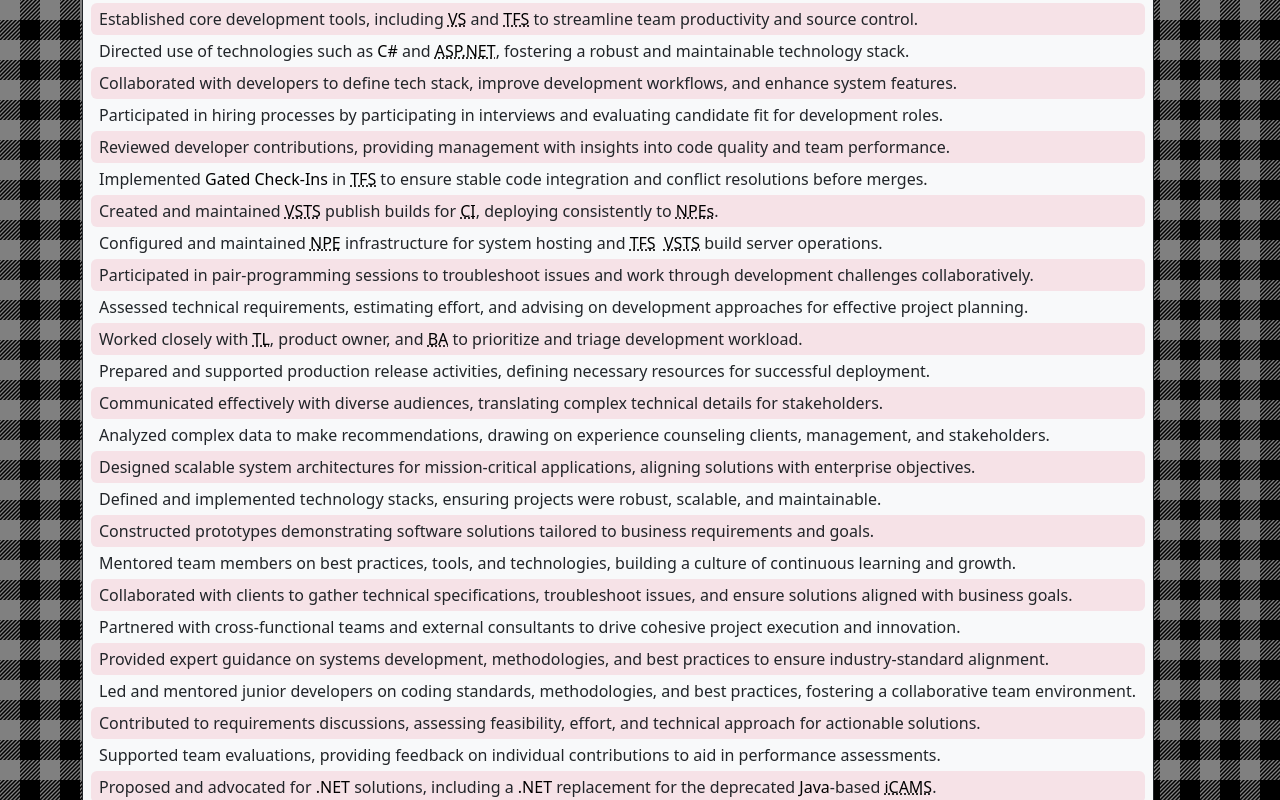
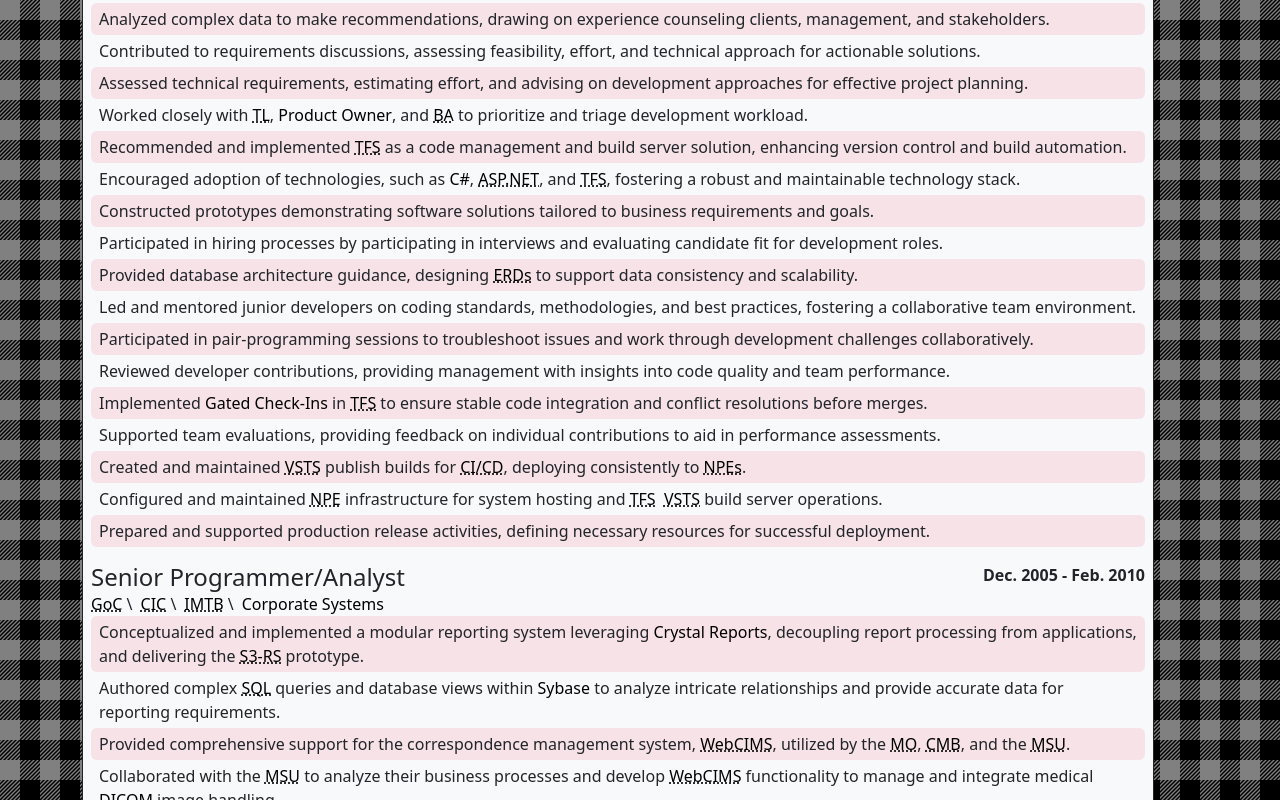
Before and after one commit to Scott-D-Hodgson/cv, a Vue app: page / in a window 1280 px wide. Shown: the part 1400-2200 px from the top of the page. Built offline with nearby package versions, Linux system fonts and the light colour scheme; some icons are missing.

Commit message:
Updated Senior Developer

```diff
--- a/src/components/cv/employment/SeniorDeveloper.vue
+++ b/src/components/cv/employment/SeniorDeveloper.vue
@@ -12,131 +12,162 @@
         from="Feb. 2010"
         to="Mar. 2014"
         :organization="[
-            { reference: 'goc', acronym: 'GoC', value: 'Government of Canada' },
-            { reference: 'ircc', acronym: 'IRCC', value: 'Immigration, Refugees, and Citizenship Canada' },
-            { reference: 'simb', acronym: 'SIMB', value: 'Solutions Information Management Branch' },
-            { reference: 'gsandcs', acronym: `G's and C's`, value: 'Grants and Contributions' }
+            {
+                reference: 'goc',
+                acronym: 'GoC',
+                value: 'Government of Canada'
+            },
+            {
+                reference: 'ircc',
+                acronym: 'IRCC',
+                value: 'Immigration, Refugees, and Citizenship Canada'
+            },
+            {
+                reference: 'simb',
+                acronym: 'SIMB',
+                value: 'Solutions Information Management Branch'
+            },
+            {
+                reference: 'gsandcs',
+                acronym: `G's and C's`,
+                value: 'Grants and Contributions'
+            }
         ]">
         <FocusList>
-            <FocusItem :focus="['full-stack', 'front-end', 'back-end']">
-                Established core development tools, including <Term reference="vs" acronym="VS"
-                value="Visual Studio"></Term> and <Term reference="tfs" acronym="TFS"
-                value="Team Foundation Server"></Term> to streamline team productivity and source control.
+            <FocusItem
+                :focus="[
+                    'cross-functional'
+                ]">
+                Analyzed complex data to make recommendations, drawing on experience counseling clients,
+                management, and stakeholders.
             </FocusItem>
-            <FocusItem :focus="['full-stack', 'front-end', 'back-end']">
-                Directed use of technologies such as <Term reference="csharp" value="C#"></Term> and
+            <FocusItem
+                :focus="[
+                    'cross-functional'
+                ]">
+                Contributed to requirements discussions, assessing feasibility, effort, and technical
+                approach for actionable solutions.
+            </FocusItem>
+            <FocusItem
+                :focus="[
+                    'planning'
+                ]">
+                Assessed technical requirements, estimating effort, and advising on development approaches
+                for effective project planning.
+            </FocusItem>
+            <FocusItem
+                :focus="[
+                    'cross-functional'
+                ]">
+                Worked closely with <Term reference="tl" acronym="TL" value="Team Lead"></Term>, <Term
+                reference="productowner" value="Product Owner"></Term>, and <Term reference="ba"
+                acronym="BA" value="Business Analyst"></Term> to prioritize and triage development
+                workload.
+            </FocusItem>
+            <FocusItem
+                :focus="[
+                    'architecture',
+                    'infrastructure'
+                ]">
+                Recommended and implemented <Term reference="tfs" acronym="TFS"
+                value="Team Foundation Server"></Term> as a code management and build server solution,
+                enhancing version control and build automation.
+            </FocusItem>
+            <FocusItem
+                :focus="[
+                    'full-stack',
+                    'front-end',
+                    'back-end'
+                ]">
+                Encouraged adoption of technologies, such as <Term reference="csharp" value="C#"></Term>,
                 <Term reference="aspnet" acronym="ASP.NET" value="Active Server Pages .NET"></Term>,
+                and <Term reference="tfs" acronym="TFS" value="Team Foundation Server"></Term>,
                 fostering a robust and maintainable technology stack.
             </FocusItem>
-            <FocusItem :focus="['cross-functional']">
-                Collaborated with developers to define tech stack, improve development workflows, and
-                enhance system features.
+            <FocusItem
+                :focus="[
+                    'architecture'
+                ]">
+                Constructed prototypes demonstrating software solutions tailored to business requirements
+                and goals.
             </FocusItem>
-            <FocusItem :focus="['cross-functional']">
+            <FocusItem
+                :focus="[
+                    'cross-functional'
+                ]">
                 Participated in hiring processes by participating in interviews and evaluating candidate
                 fit for development roles.
             </FocusItem>
-            <FocusItem :focus="['mentoring']">
+            <FocusItem
+                :focus="[
+                    'back-end',
+                    'architecture'
+                ]">
+                Provided database architecture guidance, designing <Term reference="erd" acronym="ERDs"
+                value="Entity-Relationship Diagrams"></Term> to support data consistency and scalability.
+            </FocusItem>
+            <FocusItem
+                :focus="[
+                    'mentoring'
+                ]">
+                Led and mentored junior developers on coding standards, methodologies, and best practices,
+                fostering a collaborative team environment.
+            </FocusItem>
+            <FocusItem
+                :focus="[
+                    'mentoring'
+                ]">
+                Participated in pair-programming sessions to troubleshoot issues and work through
+                development challenges collaboratively.
+            </FocusItem>
+            <FocusItem
+                :focus="[
+                    'mentoring'
+                ]">
                 Reviewed developer contributions, providing management with insights into code quality and
                 team performance.
             </FocusItem>
-            <FocusItem :focus="['infrastructure']">
+            <FocusItem
+                :focus="[
+                    'infrastructure'
+                ]">
                 Implemented <Term reference="gatedcheckins" value="Gated Check-Ins"></Term> in <Term
                 reference="tfs" acronym="TFS" value="Team Foundation Server"></Term> to ensure stable code
                 integration and conflict resolutions before merges.
             </FocusItem>
-            <FocusItem :focus="['infrastructure']">
+            <FocusItem
+                :focus="[
+                    'cross-functional'
+                ]">
+                Supported team evaluations, providing feedback on individual contributions to aid in
+                performance assessments.
+            </FocusItem>
+            <FocusItem
+                :focus="[
+                    'infrastructure'
+                ]">
                 Created and maintained <Term reference="vsts" acronym="VSTS"
-                value="Visual Studio Team Services"></Term> publish builds for <Term reference="ci"
-                acronym="CI" value="Continuous Integration"></Term>, deploying consistently to
-                <Term reference="npe" acronym="NPEs" value="Non-Production Environments"></Term>.
+                value="Visual Studio Team Services"></Term> publish builds for <Term reference="cicd"
+                acronym="CI/CD" value="Continuous Integration/Continuous Deployment"></Term>,
+                deploying consistently to <Term reference="npe" acronym="NPEs"
+                value="Non-Production Environments"></Term>.
             </FocusItem>
-            <FocusItem :focus="['infrastructure']">
+            <FocusItem
+                :focus="[
+                    'infrastructure'
+                ]">
                 Configured and maintained <Term reference="npe" acronym="NPE"
                 value="Non-Production Environment"></Term> infrastructure for system hosting and
                 <Term reference="tfs" acronym="TFS" value="Team Foundation Server"></Term>&nbsp;
                 <Term reference="vsts" acronym="VSTS" value="Visual Studio Team Services"></Term>
                 build server operations.
             </FocusItem>
-            <FocusItem :focus="['mentoring']">
-                Participated in pair-programming sessions to troubleshoot issues and work through
-                development challenges collaboratively.
-            </FocusItem>
-            <FocusItem :focus="['planning']">
-                Assessed technical requirements, estimating effort, and advising on development approaches
-                for effective project planning.
-            </FocusItem>
-            <FocusItem :focus="['cross-functional']">
-                Worked closely with <Term reference="tl" acronym="TL" value="Team Lead"></Term>, product
-                owner, and <Term reference="ba" acronym="BA" value="Business Analyst"></Term> to prioritize
-                and triage development workload.
-            </FocusItem>
-            <FocusItem :focus="['infrastructure']">
+            <FocusItem
+                :focus="[
+                    'infrastructure'
+                ]">
                 Prepared and supported production release activities, defining necessary resources for
                 successful deployment.
-            </FocusItem>
-            <FocusItem :focus="['cross-functional']">
-                Communicated effectively with diverse audiences, translating complex technical details for
-                stakeholders.
-            </FocusItem>
-            <FocusItem :focus="['cross-functional']">
-                Analyzed complex data to make recommendations, drawing on experience counseling clients,
-                management, and stakeholders.
-            </FocusItem>
-            <FocusItem :focus="['architecture']">
-                Designed scalable system architectures for mission-critical applications, aligning solutions
-                with enterprise objectives.
-            </FocusItem>
-            <FocusItem :focus="['architecture']">
-                Defined and implemented technology stacks, ensuring projects were robust, scalable, and
-                maintainable.
-            </FocusItem>
-            <FocusItem :focus="['architecture']">
-                Constructed prototypes demonstrating software solutions tailored to business requirements
-                and goals.
-            </FocusItem>
-            <FocusItem :focus="['mentoring']">
-                Mentored team members on best practices, tools, and technologies, building a culture of
-                continuous learning and growth.
-            </FocusItem>
-            <FocusItem :focus="['cross-functional']">
-                Collaborated with clients to gather technical specifications, troubleshoot issues, and
-                ensure solutions aligned with business goals.
-            </FocusItem>
-            <FocusItem :focus="['cross-functional']">
-                Partnered with cross-functional teams and external consultants to drive cohesive project
-                execution and innovation.
-            </FocusItem>
-            <FocusItem :focus="['mentoring', 'cross-functional']">
-                Provided expert guidance on systems development, methodologies, and best practices to ensure
-                industry-standard alignment.
-            </FocusItem>
-            <FocusItem :focus="['mentoring']">
-                Led and mentored junior developers on coding standards, methodologies, and best practices,
-                fostering a collaborative team environment.
-            </FocusItem>
-            <FocusItem :focus="['cross-functional']">
-                Contributed to requirements discussions, assessing feasibility, effort, and technical
-                approach for actionable solutions.
-            </FocusItem>
-            <FocusItem :focus="['cross-functional']">
-                Supported team evaluations, providing feedback on individual contributions to aid in
-                performance assessments.
-            </FocusItem>
-            <FocusItem :focus="['architecture']">
-                Proposed and advocated for <Term reference="dotnet" value=".NET"></Term> solutions,
-                including a <Term reference="dotnet" value=".NET"></Term> replacement for the deprecated
-                <Term reference="java" value="Java"></Term>-based <Term reference="icams" acronym="iCAMS"
-                value="Immigration Contribution Agreement Management System"></Term>.
-            </FocusItem>
-            <FocusItem :focus="['architecture', 'infrastructure']">
-                Recommended and implemented <Term reference="tfs" acronym="TFS"
-                value="Team Foundation Server"></Term> as a code management and build server solution,
-                enhancing version control and build automation.
-            </FocusItem>
-            <FocusItem :focus="['architecture']">
-                Provided database architecture guidance, designing <Term reference="erd" acronym="ERDs"
-                value="Entity-Relationship Diagrams"></Term> to support data consistency and scalability.
             </FocusItem>
         </FocusList>
     </Position>
```
